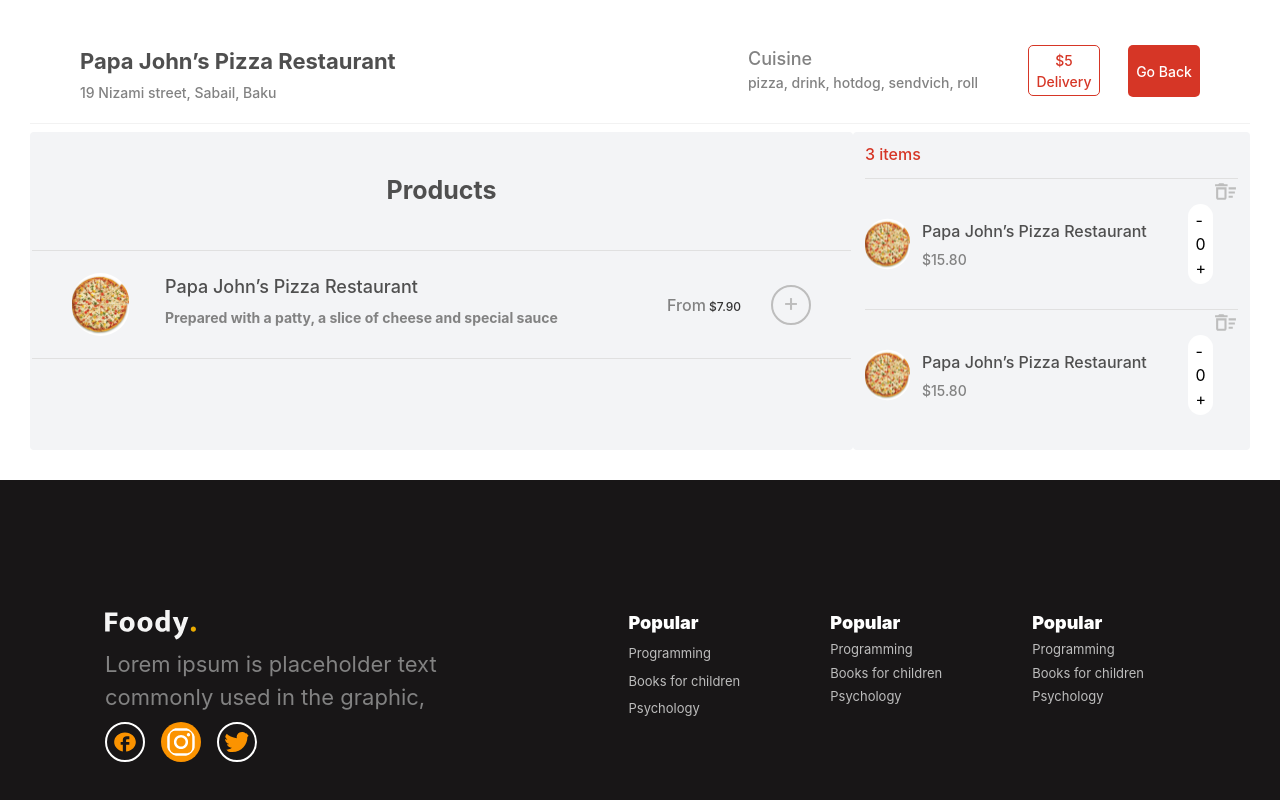
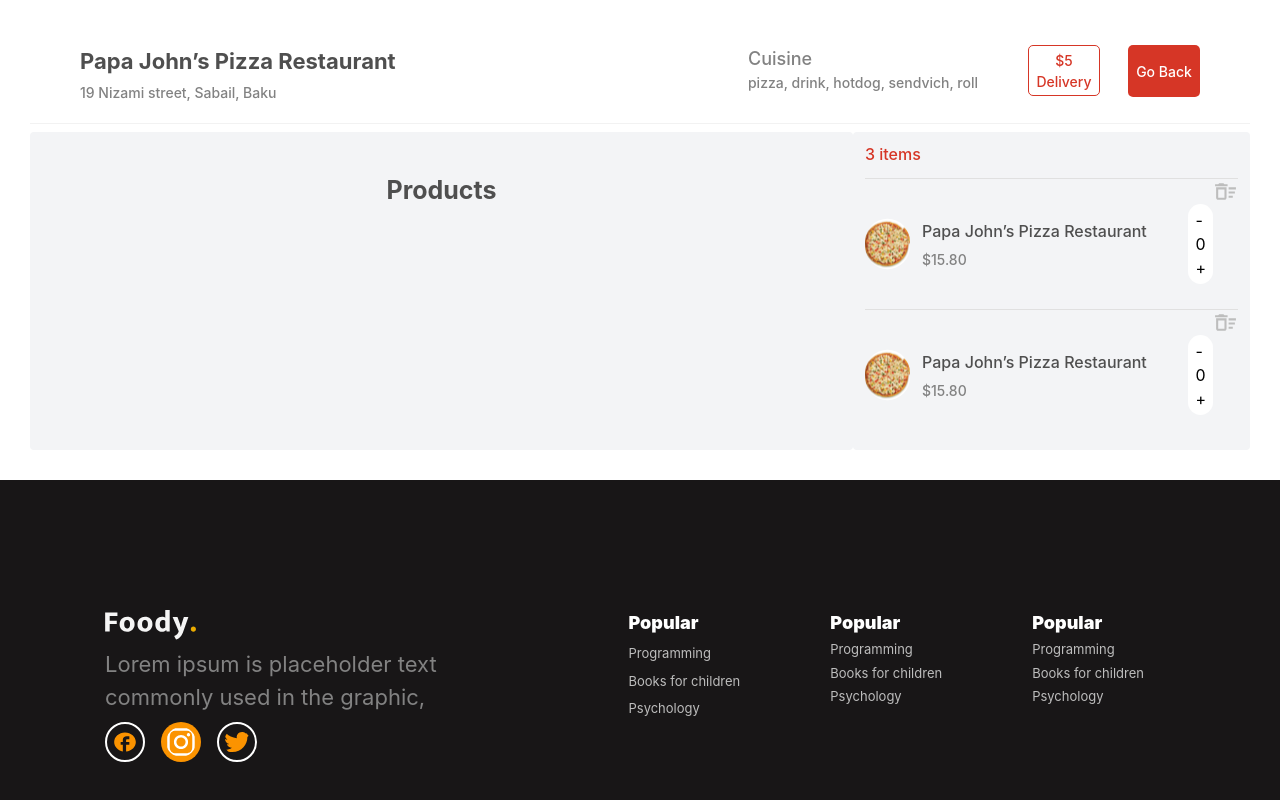
Before and after one commit to bayramovmurad/foodyApp, a Next.js app: page /client/basket in a window 1280 px wide. Shown: the part 669-1469 px from the top of the page. Built offline with nearby package versions, Linux system fonts and the light colour scheme.

Commit message:
basket map

```diff
--- a/pages/client/basket/index.tsx
+++ b/pages/client/basket/index.tsx
@@ -4,10 +4,24 @@
 import Footer from '../../../shared/components/Footer/index'
 import Image from "next/image";
 import { useGlobalStore } from '../../../provider/provider';
+import { addBasket } from '../../../services';
+
 
 const Basket = () => {
   const { activeProduct } = useGlobalStore()
   console.log(activeProduct);
+
+
+
+  const addBasketItem = async (id:any) => {
+    const basketObj = {
+      "product_id": id,
+    }
+
+    const res = await addBasket(basketObj);
+    console.log(res);
+
+  }
 
   return (
     <div className="bg-white">
@@ -84,36 +98,40 @@
               <p className='text-[#4F4F4F] text-center text-[25px] font-bold mb-[40px]'>
                 Products
               </p>
+              {
+                activeProduct.map((item) =>
                   <div className="basketItem border-t border-b border-[#E0E0E0] flex justify-between py-[22px] px-[40px]">
                     <div className='flex gap-[36px]'>
-                                    <Image
-                                        src="/client/miniFood/pizza.svg"
+                      <img
+                        src={item.img_url}
                         alt=""
                         width={57}
                         height={53}
                       />
                       <div className='flex flex-col gap-[7px]'>
                         <p className='text-[#4F4F4F] font-medium text-[18px]'>
-                                        Papa John’s Pizza Restaurant
+                          {item.name}
                         </p>
                         <p className='text-[#828282] font-bold text-[14px]'>
-                                        Prepared with a patty, a slice of cheese and special sauce
+                          {item.description}
                         </p>
                       </div>
                     </div>
 
                     <div className='flex gap-[30px] items-center'>
                       <p className='text-[#333] text-[12px] font-medium'>
-                                      <span className='text-[#828282] text-[16px] font-medium'>From</span> $7.90
+                        <span className='text-[#828282] text-[16px] font-medium'>From</span> {item.price}
                       </p>
 
-                                    <button className='w-[40px] h-[40px] border-[#BDBDBD] border-[2px] rounded-[50%] flex items-center justify-center'>
+                      <button onClick={() => addBasketItem(item.id)} className='w-[40px] h-[40px] border-[#BDBDBD] border-[2px] rounded-[50%] flex items-center justify-center'>
                         <span className='text-[#BDBDBD] text-[25px] mt-[-3px]'>
                           +
                         </span>
                       </button>
                     </div>
                   </div>
+                )
+              }
             </div>
 
             <div className="checkoutBox max-w-[397px] w-full py-[10px] px-[12px] bg-[#F3F4F6] rounded">
@@ -153,11 +171,11 @@
 
                 <svg className='absolute cursor-pointer right-0 top-0' width="25" height="25" viewBox="0 0 25 25" fill="none" xmlns="http://www.w3.org/2000/svg">
                   <g clip-path="url(#clip0_149_2159)">
-                                <path d="M15.625 16.666H19.7916V18.7493H15.625V16.666ZM15.625 8.33268H22.9166V10.416H15.625V8.33268ZM15.625 12.4993H21.875V14.5827H15.625V12.4993ZM3.12498 18.7493C3.12498 19.8952 4.06248 20.8327 5.20831 20.8327H11.4583C12.6041 20.8327 13.5416 19.8952 13.5416 18.7493V8.33268H3.12498V18.7493ZM5.20831 10.416H11.4583V18.7493H5.20831V10.416ZM10.4166 4.16602H6.24998L5.20831 5.20768H2.08331V7.29102H14.5833V5.20768H11.4583L10.4166 4.16602Z" fill="#BDBDBD"/>
+                    <path d="M15.625 16.666H19.7916V18.7493H15.625V16.666ZM15.625 8.33268H22.9166V10.416H15.625V8.33268ZM15.625 12.4993H21.875V14.5827H15.625V12.4993ZM3.12498 18.7493C3.12498 19.8952 4.06248 20.8327 5.20831 20.8327H11.4583C12.6041 20.8327 13.5416 19.8952 13.5416 18.7493V8.33268H3.12498V18.7493ZM5.20831 10.416H11.4583V18.7493H5.20831V10.416ZM10.4166 4.16602H6.24998L5.20831 5.20768H2.08331V7.29102H14.5833V5.20768H11.4583L10.4166 4.16602Z" fill="#BDBDBD" />
                   </g>
                   <defs>
                     <clipPath id="clip0_149_2159">
-                                  <rect width="25" height="25" fill="white"/>
+                      <rect width="25" height="25" fill="white" />
                     </clipPath>
                   </defs>
                 </svg>
@@ -195,11 +213,11 @@
 
                 <svg className='absolute cursor-pointer right-0 top-0' width="25" height="25" viewBox="0 0 25 25" fill="none" xmlns="http://www.w3.org/2000/svg">
                   <g clip-path="url(#clip0_149_2159)">
-                                <path d="M15.625 16.666H19.7916V18.7493H15.625V16.666ZM15.625 8.33268H22.9166V10.416H15.625V8.33268ZM15.625 12.4993H21.875V14.5827H15.625V12.4993ZM3.12498 18.7493C3.12498 19.8952 4.06248 20.8327 5.20831 20.8327H11.4583C12.6041 20.8327 13.5416 19.8952 13.5416 18.7493V8.33268H3.12498V18.7493ZM5.20831 10.416H11.4583V18.7493H5.20831V10.416ZM10.4166 4.16602H6.24998L5.20831 5.20768H2.08331V7.29102H14.5833V5.20768H11.4583L10.4166 4.16602Z" fill="#BDBDBD"/>
+                    <path d="M15.625 16.666H19.7916V18.7493H15.625V16.666ZM15.625 8.33268H22.9166V10.416H15.625V8.33268ZM15.625 12.4993H21.875V14.5827H15.625V12.4993ZM3.12498 18.7493C3.12498 19.8952 4.06248 20.8327 5.20831 20.8327H11.4583C12.6041 20.8327 13.5416 19.8952 13.5416 18.7493V8.33268H3.12498V18.7493ZM5.20831 10.416H11.4583V18.7493H5.20831V10.416ZM10.4166 4.16602H6.24998L5.20831 5.20768H2.08331V7.29102H14.5833V5.20768H11.4583L10.4166 4.16602Z" fill="#BDBDBD" />
                   </g>
                   <defs>
                     <clipPath id="clip0_149_2159">
-                                  <rect width="25" height="25" fill="white"/>
+                      <rect width="25" height="25" fill="white" />
                     </clipPath>
                   </defs>
                 </svg>
--- a/pages/client/profile/index.tsx
+++ b/pages/client/profile/index.tsx
@@ -44,7 +44,7 @@
 
   let saveData = async (e: any) => {
     e.preventDefault();
-    const userInformation: any = localStorage.getItem("userInformation");
+    const userInformation: any = localStorage?.getItem("userInformation");
     const parseData = JSON.parse(userInformation);
 
     let data = {
--- a/pages/client/restaurants/index.tsx
+++ b/pages/client/restaurants/index.tsx
@@ -47,9 +47,12 @@
     }
 
     const sendRestaurant = (detail:any) => {
+
         try {
             setActiveProduct((prev:any) => [...prev,detail])
             push("/client/basket")
+            console.log(detail);
+
         }catch (err) {
             console.log({ err });
         }
--- a/services/index.tsx
+++ b/services/index.tsx
@@ -179,11 +179,15 @@
     }
 }
 
-// export const profileClient = async (data:any) => {
-//     try {
-//         const response = await instanceAxios.put(`/api/user`,data);
-//         return response
-//     } catch (error) {
-//         console.log(error)
-//     }
-// }
+
+// ! basket client
+
+export const addBasket = async (data: any) => {
+    try {
+        const response = await instanceAxios.post(`/api/basket/add`, data);
+        return response;
+    } catch (error) {
+        console.log("a");
+        console.log({ error })
+    }
+}
```
Lines whose indentation alone changed are shown as unchanged.
